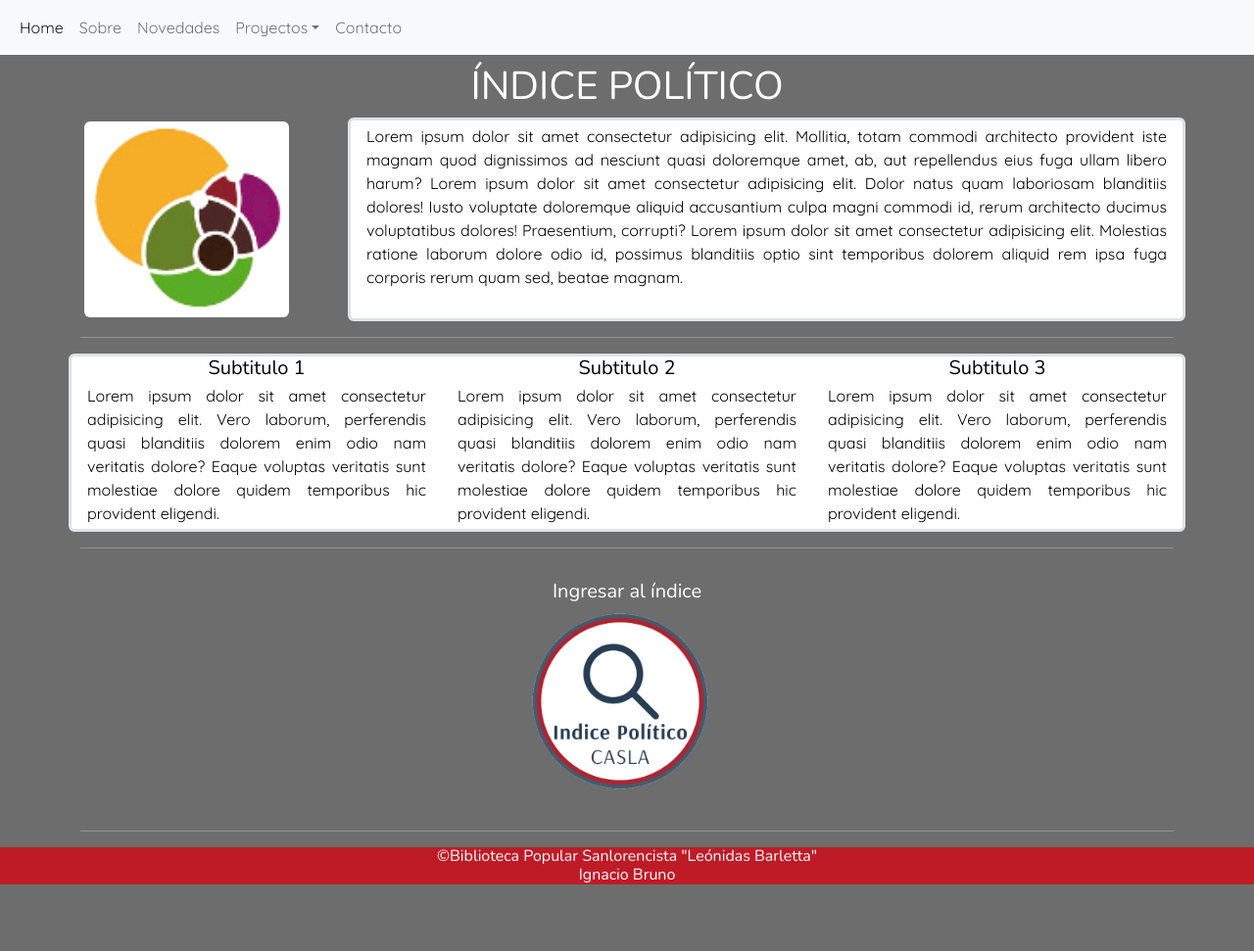
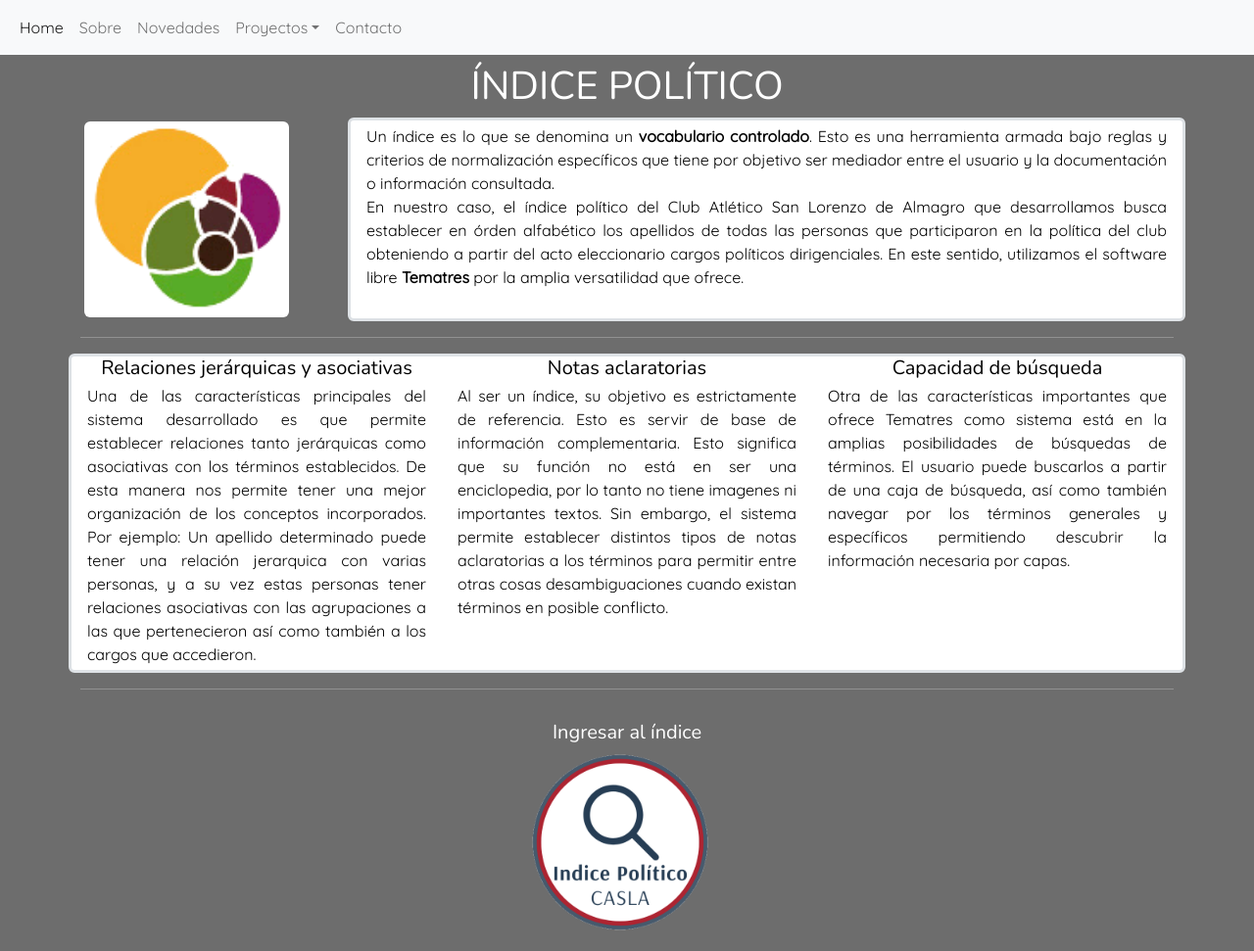
Before and after one commit to i-bruno/bibliotecacasla, a website: page hmtl/indicepolitico.html in a window 1280 px wide. Shown: the top 971 px of the page at 98% size. Before the commit the page ends 904 px from the top, so only its background shows below. Drawn offline with nearby package versions, Linux system fonts and the light colour scheme.

Commit message:
Se incorporaron textos en proyectos Repositorio e Indice

```diff
--- a/hmtl/indicepolitico.html
+++ b/hmtl/indicepolitico.html
@@ -68,9 +68,9 @@
             </div>
             <div class="col-sm-12 col-md-9 col-lg-9 border border-3 rounded fondoblanco">
             <p class="m-1">
-                Lorem ipsum dolor sit amet consectetur adipisicing elit. Mollitia, totam commodi architecto provident iste magnam quod dignissimos ad nesciunt quasi doloremque amet, ab, aut repellendus eius fuga ullam libero harum?
-                Lorem ipsum dolor sit amet consectetur adipisicing elit. Dolor natus quam laboriosam blanditiis dolores! Iusto voluptate doloremque aliquid accusantium culpa magni commodi id, rerum architecto ducimus voluptatibus dolores! Praesentium, corrupti?
-                Lorem ipsum dolor sit amet consectetur adipisicing elit. Molestias ratione laborum dolore odio id, possimus blanditiis optio sint temporibus dolorem aliquid rem ipsa fuga corporis rerum quam sed, beatae magnam.
+                Un índice es lo que se denomina un <strong>vocabulario controlado</strong>. Esto es una herramienta armada bajo reglas y criterios de normalización específicos que tiene por objetivo  ser mediador entre el usuario y la documentación o información consultada. <br>
+                En nuestro caso, el índice político del Club Atlético San Lorenzo de Almagro que desarrollamos busca establecer en órden alfabético los apellidos de todas las personas que participaron en la política del club obteniendo a partir del acto eleccionario cargos políticos dirigenciales.
+                En este sentido, utilizamos el software libre <strong>Tematres</strong> por la amplia versatilidad que ofrece.
             </p>
             </div>
         </div>
@@ -78,26 +78,26 @@
         <div class="row fondoblanco border border-3 rounded">
             <div class="col-sm-12 col-lg-4">
                 <h5>
-                    Subtitulo 1
+                    Relaciones jerárquicas y asociativas
                 </h5>
                 <p class="m-1">
-                    Lorem ipsum dolor sit amet consectetur adipisicing elit. Vero laborum, perferendis quasi blanditiis dolorem enim odio nam veritatis dolore? Eaque voluptas veritatis sunt molestiae dolore quidem temporibus hic provident eligendi.
+                    Una de las características principales del sistema desarrollado es que permite establecer relaciones tanto jerárquicas como asociativas con los términos establecidos. De esta manera nos permite tener una mejor organización de los conceptos incorporados. Por ejemplo: Un apellido determinado puede tener una relación jerarquica con varias personas, y a su vez estas personas tener relaciones asociativas con las agrupaciones a las que pertenecieron así como también a los cargos que accedieron.
                 </p>
             </div>
             <div class="col-sm-12 col-lg-4">
                 <h5>
-                    Subtitulo 2
+                    Notas aclaratorias
                 </h5>
                 <p class="m-1">
-                    Lorem ipsum dolor sit amet consectetur adipisicing elit. Vero laborum, perferendis quasi blanditiis dolorem enim odio nam veritatis dolore? Eaque voluptas veritatis sunt molestiae dolore quidem temporibus hic provident eligendi.
+                    Al ser un índice, su objetivo es estrictamente de referencia. Esto es servir de base de información complementaria. Esto significa que su función no está en ser una enciclopedia, por lo tanto no tiene imagenes ni importantes textos. Sin embargo, el sistema permite establecer distintos tipos de notas aclaratorias a los términos para permitir entre otras cosas desambiguaciones cuando existan términos en posible conflicto.
                 </p>
             </div>
             <div class="col-sm-12 col-lg-4">
                 <h5>
-                    Subtitulo 3
+                    Capacidad de búsqueda
                 </h5>
                 <p class="m-1">
-                    Lorem ipsum dolor sit amet consectetur adipisicing elit. Vero laborum, perferendis quasi blanditiis dolorem enim odio nam veritatis dolore? Eaque voluptas veritatis sunt molestiae dolore quidem temporibus hic provident eligendi.
+                    Otra de las características importantes que ofrece Tematres como sistema está en la amplias posibilidades de búsquedas de términos. El usuario puede buscarlos a partir de una caja de búsqueda, así como también navegar por los términos generales y específicos permitiendo descubrir la información necesaria por capas.
                 </p>
             </div>
         </div>
```
Also changed, not shown: hmtl/repositorio.html (+6 -6 lines).
